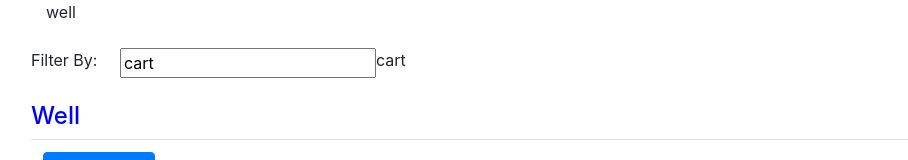
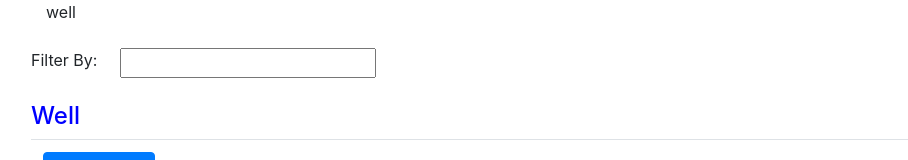
Before and after one commit to shubham1560/Angular-References, an Angular app: page / in a window 1280 px wide. Shown: the top 160 px of the page, without its empty margins (39-947 px from the left). Built offline with nearby package versions, Linux system fonts and the light colour scheme.

Commit message:
Added filter, best practice is to filter in compnent.ts file

```diff
--- a/src/app/Product/Product-list.component.ts
+++ b/src/app/Product/Product-list.component.ts
@@ -28,9 +28,30 @@
     }
 
 
+    _listfilter: string;
+
+    get listFilter(): string {
+        console.log(this._listfilter)
+        return this._listfilter;
+    }
+
+    set listFilter(value: string) {
+        // this._listfilter = value;
+        this._listfilter = value;
+    this.filteredEmployees = this.listFilter ? this.performFilter(this.listFilter) : this.employees;
+    }
+
+
+    constructor() {
+        this.filteredEmployees = this.employees;
+        this.listFilter = '';
+    }
+
     key(): void {
-        console.log("keyup");
+        console.log(this.listFilter);
     }
+
+    filteredEmployees: IEmployee[] = [];
 
     employees: IEmployee[] = [
         {
@@ -47,4 +68,20 @@
         }
     ]
 
+
+    // performFilter(filterBy: string): IEmployee {
+    //     filterBy = filterBy.toLocaleLowerCase();
+    //     return this.employees.filter(
+    //         (employee: IEmployee) =>
+    //             employee.name.toLocaleLowerCase().indexOf(filterBy) !== -1
+    //     )
+    // }
+
+    performFilter(filterBy: string): IEmployee[] {
+        filterBy = filterBy.toLocaleLowerCase();
+        return this.employees.filter((product: IEmployee) =>
+          product.name.toLocaleLowerCase().indexOf(filterBy) !== -1);
+      }
+
+
 }
--- a/src/app/Product/product-list.component.html
+++ b/src/app/Product/product-list.component.html
@@ -4,7 +4,9 @@
     Filter By:&nbsp;&nbsp;&nbsp;&nbsp;&nbsp;
 
     <!-- Two way binding [(ngModel)]='filter'-->
-    <input type="text" (keyup)='key()' [(ngModel)]='filter'> {{filter}}
+    <input type="text" [(ngModel)]='listFilter'> {{listFilter}}
+    <!-- <input type="text" [(ngModel)]='_listfilter'> {{filter}} -->
+
 </div>
 <br>
 <div class="row">
@@ -23,7 +25,7 @@
             </tr>
         </thead>
         <tbody>
-            <tr *ngFor="let employee of employees">
+            <tr *ngFor="let employee of filteredEmployees">
 
                 <!-- Property binding [src] = 'employee.img' -->
                 <td> <img *ngIf="imageShow" [src]='employee.img' [style.width.px]='imageWidth' [style.margin.px]='imageMargin' [title]='employee.name'> </td>
--- a/src/app/shared/convert-to-spaces.pipe.ts
+++ b/src/app/shared/convert-to-spaces.pipe.ts
@@ -8,7 +8,6 @@
 
     transform(value: string, character: string): string {
         return value.replace(character, " ");
-        // return "labadub dub";
     }
 
 }
```
